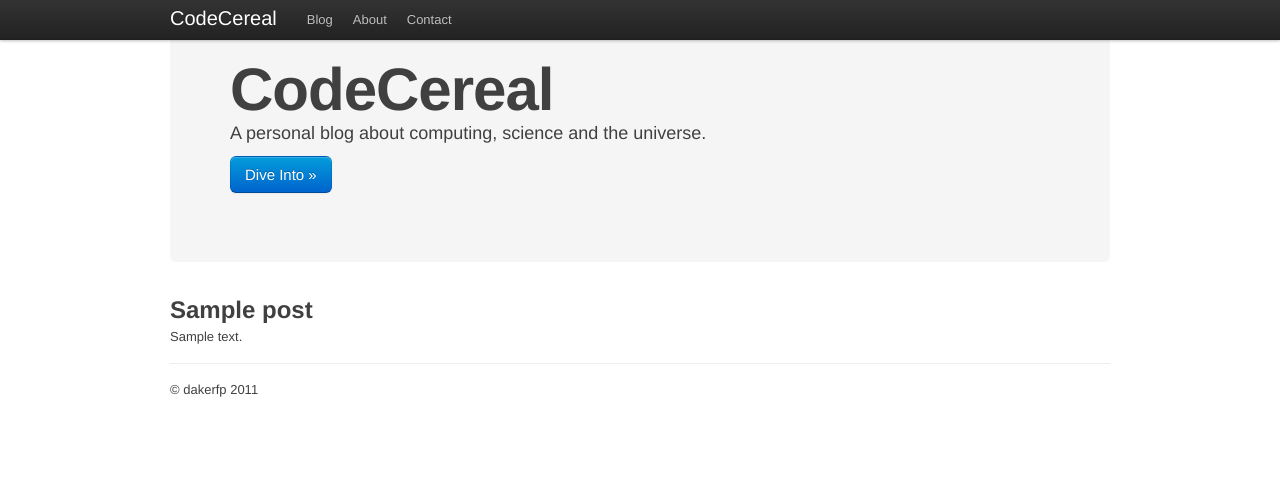
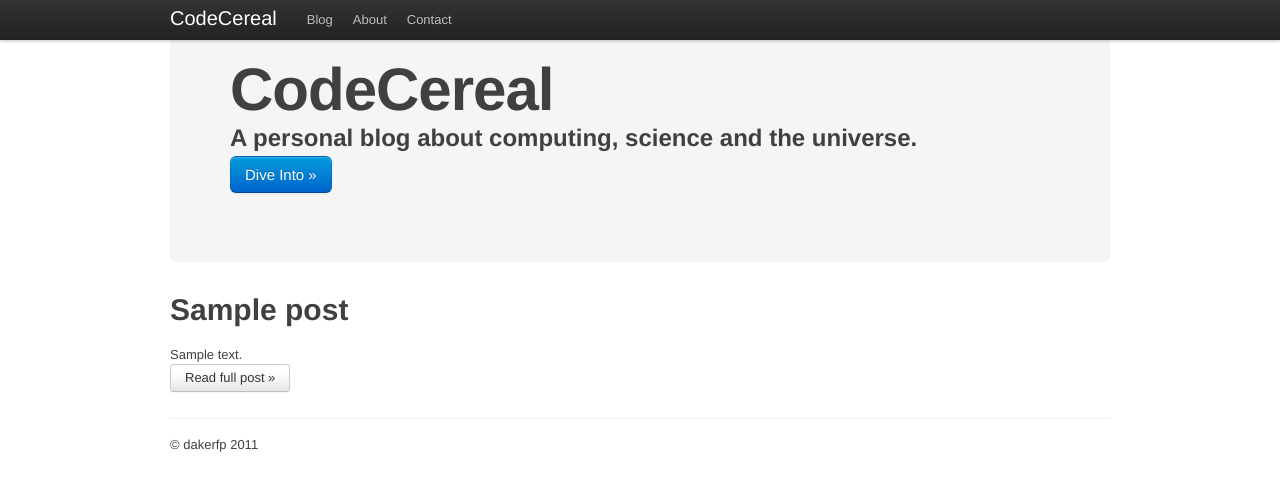
Before and after one commit to dakerfp/codecereal, a Django app: template src/blog/templates/blog/posts.html in a window 1280 px wide. Shown: the top 491 px of the page. Run offline with Django 3.2, Linux system fonts and the light colour scheme; the template is opened without the code that fills it: values that come from a table or form of the project are taken from there, others are empty; tables that the repository leaves empty hold one stand-in row (values such as "Sample post"); parts of the project's set-up code (start-up, migrations or seed data) failed here and were passed over.

Commit message:
Use HTML5 on html
Signed-off-by: Daker Fernandes Pinheiro <daker.pinheiro@openbossa.org>

```diff
--- a/src/blog/templates/blog/post_summary.html
+++ b/src/blog/templates/blog/post_summary.html
@@ -1,7 +1,7 @@
-<div class="span6">
-  <h2>{{ post.title }}</h2>
-
+<article class="span8">
+  <header>
+    <h1>{{ post.title }}</h1>
+  </header>
   {{ post.content }}
-
   <p><a class="btn" href="#">Read full post &raquo;</a></p>
-</div>
+</article>
--- a/src/blog/templates/blog/posts.html
+++ b/src/blog/templates/blog/posts.html
@@ -1,10 +1,16 @@
 {% extends "base.html" %}
+
+{% block head %}
+<!-- <link rel="alternate" type="application/atom+xml" title="CodeCereal feed" href="/feed/" /> -->
+{% endblock %}
 
 {% block content %}
   {% if posts %}
-    {% for post in posts %}
-       {% include "blog/post.html" %}
-    {% endfor %}
+    <div class="row">
+      {% for post in posts %}
+        {% include "blog/post_summary.html" %}
+      {% endfor %}
+    </div>
   {% else %}
     <div class="alert-message warning">
       <a class="close" href="#">×</a>
--- a/src/templates/base.html
+++ b/src/templates/base.html
@@ -1,7 +1,10 @@
-<!DOCTYPE HTML PUBLIC "-//W3C//DTD HTML 4.01//EN">
-<html>
+<!DOCTYPE html>
+<html lang="en">
+  <!-- Head -->
   <head>
+    <meta http-equiv="Content-Type" content="text/html; charset=utf-8" />
     <title>{% block title %}CodeCereal{% endblock %}</title>
+    <link href="{{ STATIC_URL }}img/favicon.png" rel='shortcut icon'/>
     <link rel="stylesheet" href="{{ STATIC_URL }}css/bootstrap.min.css">
     {% block head %}
     {% endblock %}
@@ -13,33 +16,37 @@
         <div class="container">
           {% block topbar %}
             <a class="brand" href="#">CodeCereal</a>
-            <ul class="nav">
-              <li><a href="#blog">Blog</a></li>
-              <li><a href="#about">About</a></li>
-              <li><a href="#contact">Contact</a></li>
-            </ul>
+            <nav>
+              <ul class="nav">
+                <li><a href="#">Blog</a></li>
+                <li><a href="#">About</a></li>
+                <li><a href="#">Contact</a></li>
+              </ul>
+            </nav>
           {% endblock %}
         </div>
       </div>
     </div>
 
     <div class="container">
-      <!-- Banner -->
-      <div class="hero-unit">
+      <!--  -->
+      <header class="hero-unit">
         {% block banner %}
-          <h1>CodeCereal</h1>
-          <p>A personal blog about computing, science and the universe.</p>
+          <hgroup>
+            <h1>CodeCereal</h1>
+            <h2>A personal blog about computing, science and the universe.</h2>
+          </hgroup>
           <p><a class="btn primary large">Dive Into &raquo;</a></p>
         {% endblock %}
-      </div>
+      </header>
 
       {% block content %}
       {% endblock %}
 
       <footer>
         {% block footer %}
-          <p>&copy; dakerfp 2011</p>
         {% endblock %}
+        <p>&copy; dakerfp 2011</p>
       </footer>
     </div>
   </body>
```
